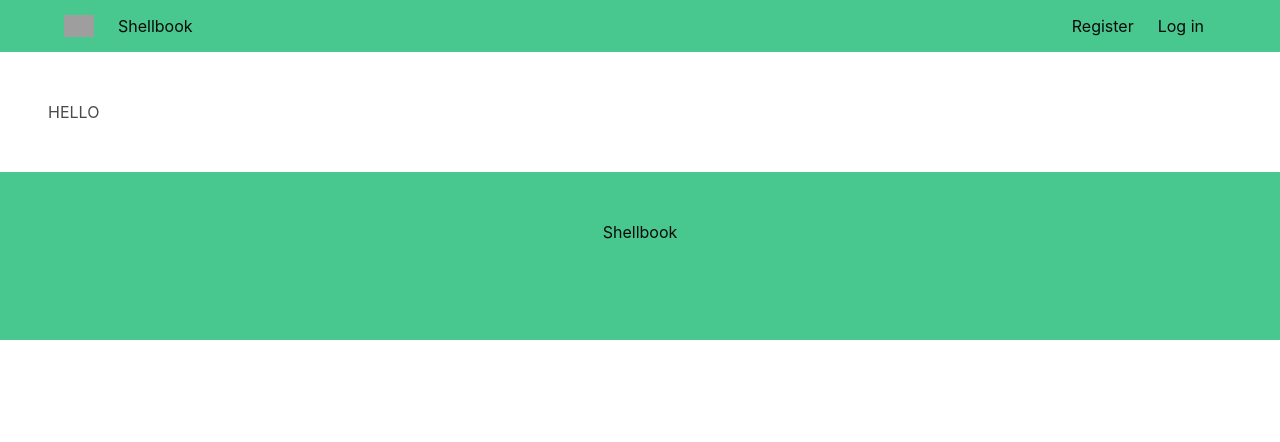
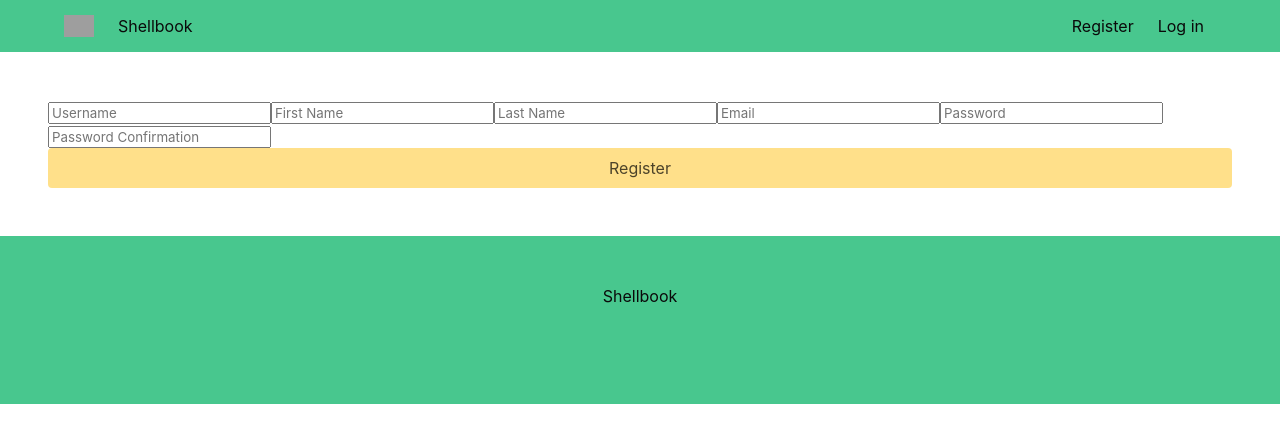
Before and after one commit to izzleshab/SEI-Project-4, a React (Create React App) app in the folder frontend/: page /register in a window 1280 px wide. Shown: the top 442 px of the page. Built offline with nearby package versions, Linux system fonts and the light colour scheme; grey boxes are pictures that could not be loaded.

Commit message:
made basic reg form but having 404 not found error

```diff
--- a/frontend/src/components/auth/Register.js
+++ b/frontend/src/components/auth/Register.js
@@ -1,18 +1,97 @@
 import React from 'react'
+import { registerUser } from '../../lib/api'
+
+class Register extends React.Component {
+  state = {
+    formData: {
+      username: '',
+      firstName: '',
+      lastName: '',
+      email: '',
+      profileImage: '',
+      password: '',
+      passwordConfirmation: ''
+    },
+    errors: {}
+  }
 
 
-class Register extends React.Component {
+  handleChange = event => {
+    const formData = {
+      ...this.state.formData,
+      [event.target.name]: event.target.value
+    }
+    const errors = {
+      ...this.state.errors,
+      [event.target.name]: ''
+    }
+    this.setState({ formData, errors })
+  }
+
+  handleSubmit = async event => {
+    event.preventDefault()
+    try {
+      const response = await registerUser(this.state.formData)
+      console.log(response)
+    } catch (err) {
+      console.log(err.response)
+      this.setState({ errors: err.response.data.errors })
+    }
+  }
 
   render () {
+    const { username, firstName, lastName, email, password, passwordConfirmation } = this.state.formData
     return (
       <section className="Register section">
-        HELLO
+        <form onSubmit={this.handleSubmit}>
+          <input
+            placeholder="Username"
+            name="username"
+            value={username}
+            onChange={this.handleChange}
+          />
+          <input
+            type="firstName"
+            placeholder="First Name"
+            name="firstName"
+            value={firstName}
+            onChange={this.handleChange}
+          />
+          <input
+            type="lastName"
+            placeholder="Last Name"
+            name="lastName"
+            value={lastName}
+            onChange={this.handleChange}
+          />
+          <input
+            type="email"
+            placeholder="Email"
+            name="email"
+            value={email}
+            onChange={this.handleChange}
+          />
+          <input
+            type="password"
+            placeholder="Password"
+            name="password"
+            value={password}
+            onChange={this.handleChange}
+          />
+          <input
+            type="password"
+            placeholder="Password Confirmation"
+            name="passwordConfirmation"
+            value={passwordConfirmation}
+            onChange={this.handleChange}
+          />
+          <button type="submit" className="button is-fullwidth is-warning">Register</button>
+        </form>
+
       </section>
     )
   }
+}
 
 
-
-}
-
 export default Register
--- a/frontend/src/components/turtles/TurtleShow.js
+++ b/frontend/src/components/turtles/TurtleShow.js
@@ -55,7 +55,7 @@ class TurtleShow extends Component {
               <span role="img" aria-label=""></span>
               Added by
             </h4>
-            <p>{turtle.owner.id}</p>
+            <p>{turtle.owner.username}</p>
           </div>
         </div>
       </section>
```
